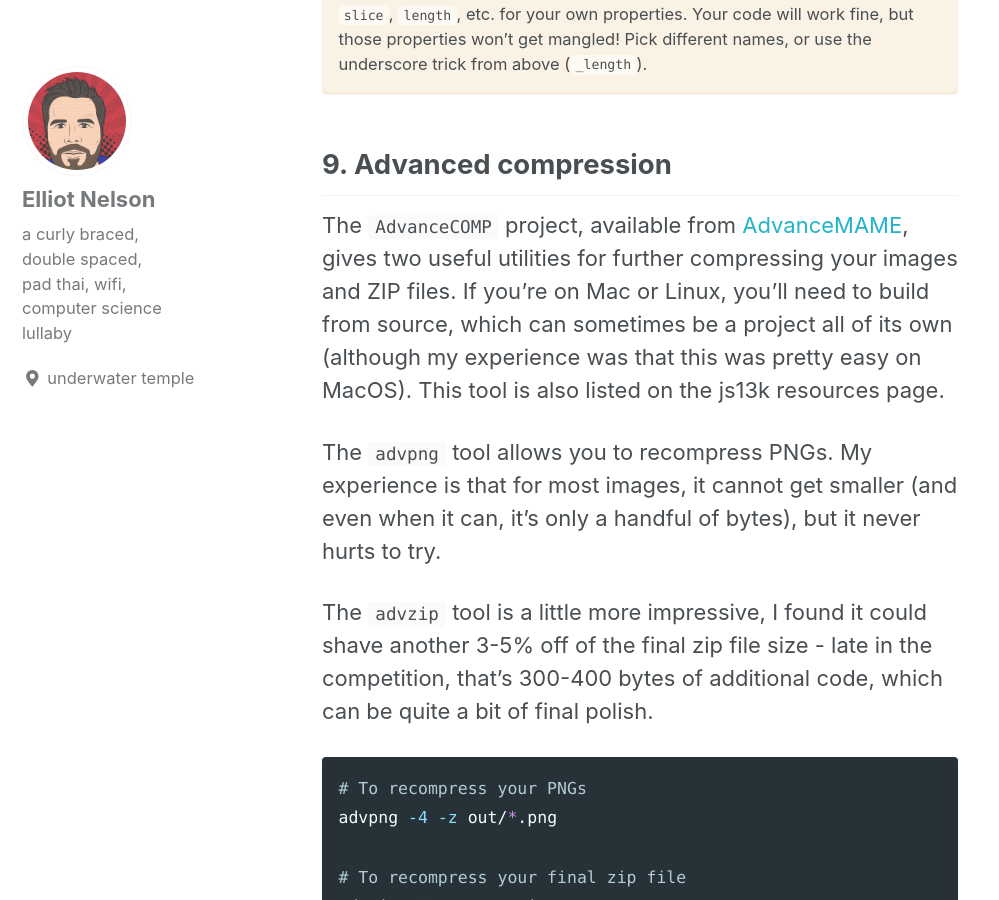
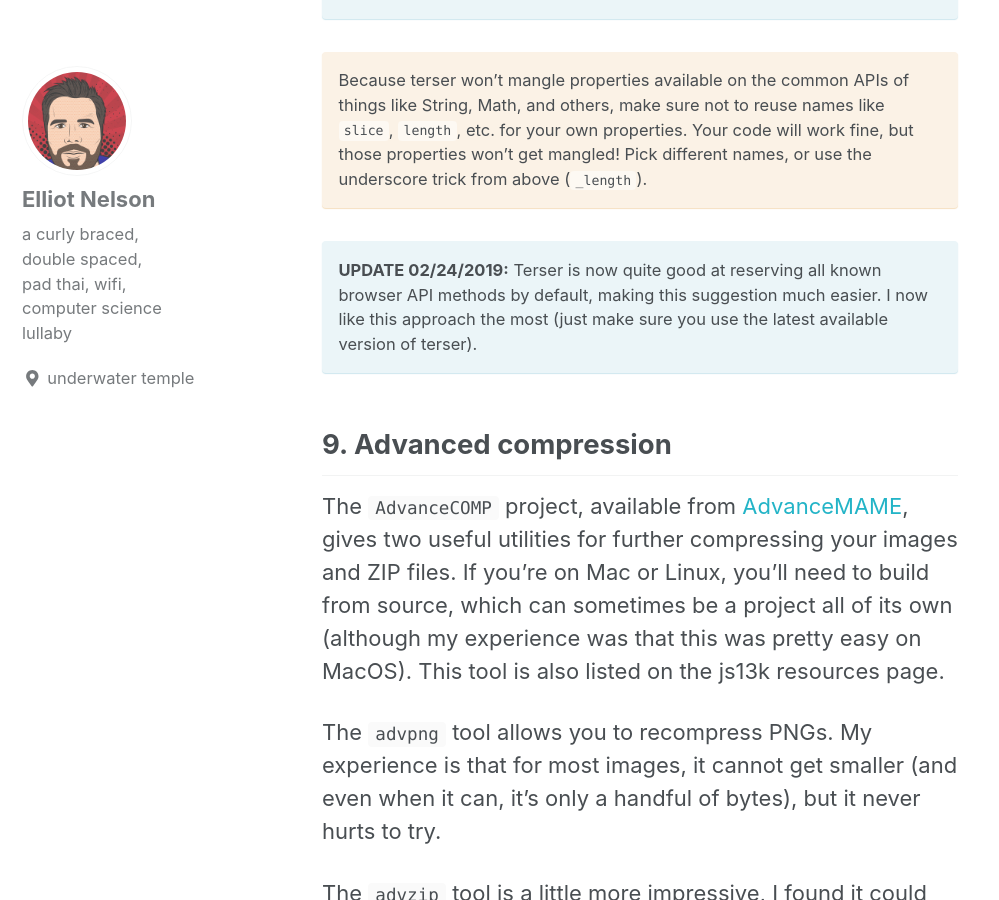
Before and after one commit to elliot-nelson/elliot-nelson.github.io, a Jekyll site: the page built from _posts/2018-10-08-optimizing-for-space.md, in a window 1280 px wide and 900 px high, scrolled down 11175 px. Shown: the whole window, without its empty margins (0-999 px from the left). Built offline with Jekyll 4.4.1, drawn with Linux system fonts in a browser that asks for light colours; cached includes are drawn as plain includes; nearby versions of some CDN libraries; comment, search, counter and statistics services are not loaded; some of the changed text lies outside the part shown.

Commit message:
:speech_balloon: Updates on Optimizing for Space

```diff
--- a/_posts/2018-10-08-optimizing-for-space.md
+++ b/_posts/2018-10-08-optimizing-for-space.md
@@ -231,6 +231,9 @@ You can put pretty much anything in that regex, so if you use certain method nam
 want underscores everywhere in your code, feel free to add them in to mark them OK to mangle: for example,
 `regex: /^_|^render|^update|^drawSprite/`.
 
+{: .notice--info }
+**UPDATE 02/24/2019:** I now prefer mangling with the _reserved_ option, see suggestion #8 below.
+
 ## 7. Lose the shims
 
 While you're in there examining your minified output javascript, take a close look at the top of the file
@@ -297,6 +300,11 @@ make sure not to reuse names like `slice`, `length`, etc. for your own propertie
 fine, but those properties won't get mangled! Pick different names, or use the underscore trick from
 above (`_length`).
 
+{: .notice--info }
+**UPDATE 02/24/2019:** Terser is now quite good at reserving all known browser API methods by default,
+making this suggestion much easier. I now like this approach the most (just make sure you use the latest
+available version of terser).
+
 ## 9. Advanced compression
 
 The `AdvanceCOMP` project, available from [AdvanceMAME](https://www.advancemame.it/download), gives two
```
